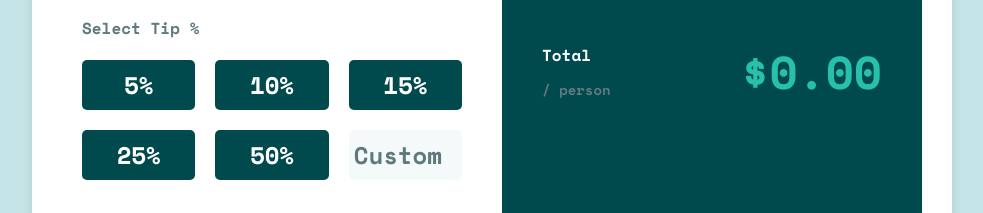
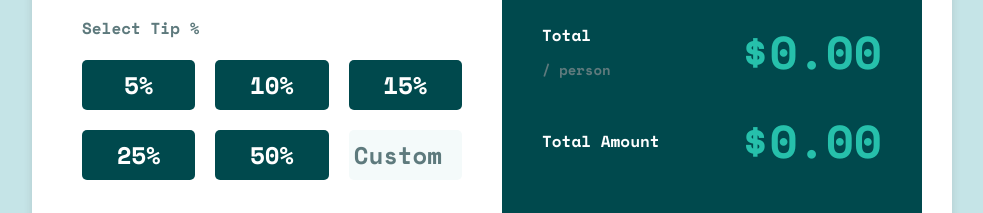
Before and after one commit to hqz3/fem-tip-calculator-app, a website built with Vite: page index.html in a window 1280 px wide. Both pictures are taken after a click on the button "RESET". Shown: the part 334-547 px from the top of the page, without its empty margins (148-1131 px from the left). Built offline with nearby package versions, Linux system fonts and the light colour scheme.

Commit message:
Add feature to show total amount including tip

```diff
--- a/index.html
+++ b/index.html
@@ -70,14 +70,18 @@
         </div>
 
         <div class="calculation__container">
-          <div class="calculation__tip">
+          <div class="calculation__tipPer">
             <p class="calculation__title">Tip Amount</p>
             <p class="calculation__per">/ person</p>
             <p class="calculation__price">$0.00</p>
           </div>
-          <div class="calculation__total">
+          <div class="calculation__totalPer">
             <p class="calculation__title">Total</p>
             <p class="calculation__per">/ person</p>
+            <p class="calculation__price">$0.00</p>
+          </div>
+          <div class="calculation__total">
+            <p class="calculation__title">Total Amount</p>
             <p class="calculation__price">$0.00</p>
           </div>
           <button class="calculation__reset">Reset</button>
--- a/src/main.ts
+++ b/src/main.ts
@@ -6,6 +6,7 @@ let tipPercent: number = 0;
 
 let tipPerPerson: number = 0;
 let totalPerPerson: number = 0;
+let totalAmount: number = 0;
 
 const billInput = document.querySelector(".bill__input") as HTMLInputElement;
 const peopleInput = document.querySelector(
@@ -20,8 +21,11 @@ const tipCustomInput = document.querySelector(
   ".tip__custom"
 ) as HTMLInputElement;
 
-const tipAmountEl = document.querySelector(
-  ".calculation__tip .calculation__price"
+const tipPerEl = document.querySelector(
+  ".calculation__tipPer .calculation__price"
+) as HTMLElement;
+const totalPerEl = document.querySelector(
+  ".calculation__totalPer .calculation__price"
 ) as HTMLElement;
 const totalAmountEl = document.querySelector(
   ".calculation__total .calculation__price"
@@ -38,12 +42,14 @@ function calculate() {
   const totalPerPersonBeforeTip = bill / people;
   tipPerPerson = totalPerPersonBeforeTip * (tipPercent / 100);
   totalPerPerson = totalPerPersonBeforeTip + tipPerPerson;
+  totalAmount = totalPerPerson * people;
   renderCalculation();
 }
 
 function renderCalculation() {
-  tipAmountEl.innerHTML = `$${tipPerPerson.toFixed(2)}`;
-  totalAmountEl.innerHTML = `$${totalPerPerson.toFixed(2)}`;
+  tipPerEl.innerHTML = `$${tipPerPerson.toFixed(2)}`;
+  totalPerEl.innerHTML = `$${totalPerPerson.toFixed(2)}`;
+  totalAmountEl.innerHTML = `$${totalAmount.toFixed(2)}`;
 }
 
 [billInput, peopleInput].forEach((input, index) => {
@@ -90,12 +96,14 @@ resetButton?.addEventListener("click", () => {
   tipPercent = 0;
   tipPerPerson = 0;
   totalPerPerson = 0;
+  totalAmount = 0;
 
   clearTips();
   clearCustomTip();
 
   billInput.value = "";
   peopleInput.value = "";
-  tipAmountEl.innerHTML = "$0.00";
+  tipPerEl.innerHTML = "$0.00";
+  totalPerEl.innerHTML = "$0.00";
   totalAmountEl.innerHTML = "$0.00";
 });
--- a/src/style.css
+++ b/src/style.css
@@ -202,11 +202,12 @@ main {
   display: flex;
   flex-direction: column;
   font-size: 1.6rem;
-  gap: 4rem;
+  gap: 2rem;
   padding: 4rem;
 }
 
-.calculation__tip,
+.calculation__tipPer,
+.calculation__totalPer,
 .calculation__total {
   display: grid;
   align-items: center;
@@ -237,6 +238,10 @@ main {
 
 .calculation__per {
   color: var(--darkGrayCyan);
+}
+
+.calculation__total > .calculation__title {
+  grid-row: 1/-1;
 }
 
 .calculation__reset {
```
